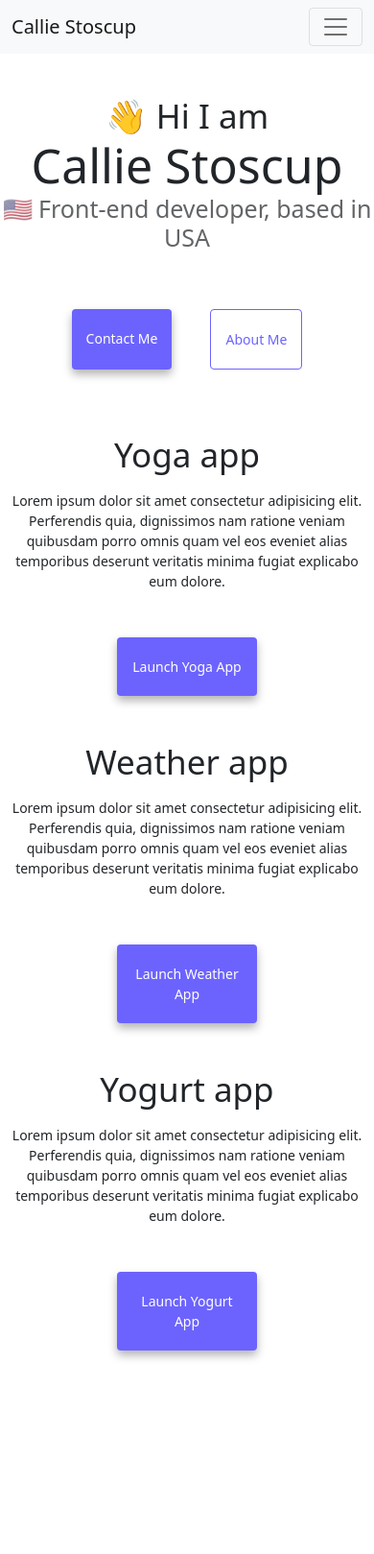
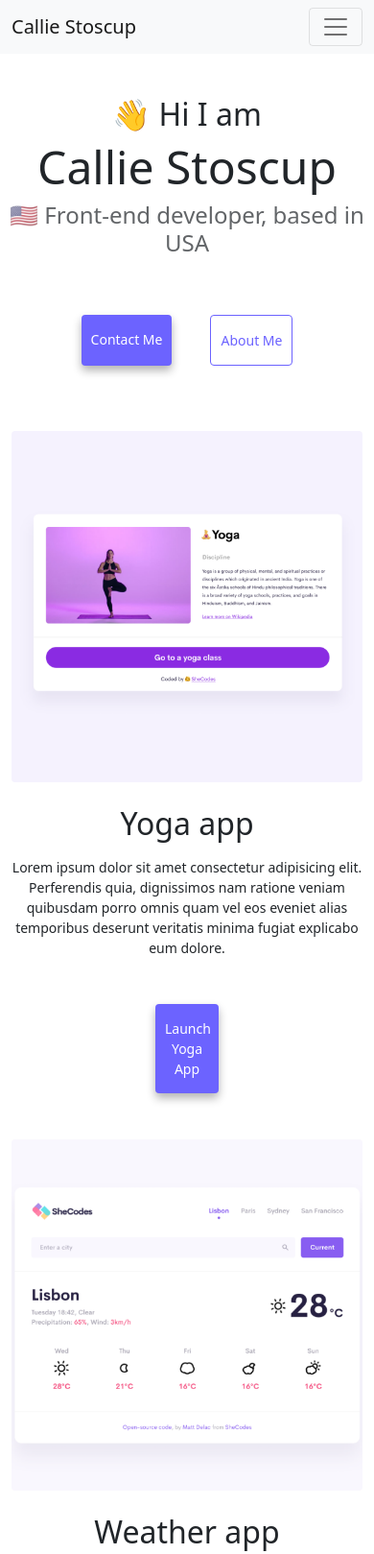
Before and after one commit to Cstoscup/portfolio, a plain HTML site: page index.html in a window 390 px wide. Shown: the top 1619 px of the page at 96% size. Before the commit the page ends 1455 px from the top, so only its background shows below. Drawn offline with nearby package versions, Linux system fonts and the light colour scheme.

Commit message:
Fixed responsive breakpoints and added images back into small screens

```diff
--- a/index.html
+++ b/index.html
@@ -58,7 +58,7 @@
     <div class="container">
       <div class="row mt-5 mb-5">
         <div class="col-md-6">
-          <img src="/images/yoga.png" alt="Women peacefully doing yoga" class="img-fluid rounded homepage-photo" />
+          <img src="/images/yoga.png" alt="Women peacefully doing yoga" class="img-fluid rounded mb-4" />
         </div>
         <div class="col-md-6">
           <h2 class="mb-3">Yoga app</h2>
@@ -74,6 +74,9 @@
         </div>
       </div>
       <div class="row mt-5 mb-5">
+        <div class="col-md-6 d-block d-md-none">
+            <img src="/images/weather.png" class="img-fluid rounded mb-4" alt="Weather search result for Lisbon" />
+          </div>
         <div class="col-md-6">
           <h2 class="mb-3">Weather app</h2>
           <p>
@@ -86,13 +89,13 @@
             <a href="#" class="primary-link app-button" title="Weather App">Launch Weather App</a>
           </div>
         </div>
-        <div class="col-md-6">
-          <img src="/images/weather.png" class="img-fluid rounded homepage-photo" alt="Weather search result for Lisbon" />
+        <div class="col-6 d-none d-md-block">
+          <img src="/images/weather.png" class="img-fluid rounded mb-4" alt="Weather search result for Lisbon" />
         </div>
       </div>
       <div class="row mt-5 mb-5">
         <div class="col-md-6">
-          <img src="/images/yogurt.png" class="img-fluid rounded homepage-photo" alt="Cup of greek yogurt topped with blueberries on wood table"/>
+          <img src="/images/yogurt.png" class="img-fluid rounded mb-4" alt="Cup of greek yogurt topped with blueberries on wood table"/>
         </div>
         <div class="col-md-6">
           <h2 class="mb-3">Yogurt app</h2>
--- a/style.css
+++ b/style.css
@@ -93,20 +93,15 @@
     text-decoration: underline;
   }
 
-  @media (max-width: 992px) {
+  @media (max-width: 991px) {
     h1 {
-        font-size: 50px;
+        font-size: 48px;
+        line-height: 1.5;
     }
     h2 {
-        font-size: 35px;
-    }
-    h3 {
-        font-size: 25px;
+        font-size: 32px;
     }
     p {
-        font-size: 14px;
-    }
-    .primary-link, .secondary-link {
         font-size: 14px;
     }
 }
@@ -117,14 +112,15 @@
     }
     p {
         text-align: center;
+        font-size: 14px;
+    }
+    .primary-link, .secondary-link {
+        font-size: 14px;
+        padding: 15px 10px;
+        text-align: center;
     }
     .app-button {
         display: block;
-        margin: 0 auto;
-        text-align: center;
-        max-width: 40%;
-    }
-    .homepage-photo {
-        display: none;
+        margin: 0 150px;
     }
 }
```
Also changed, not shown: about.html (+3 -3 lines).
